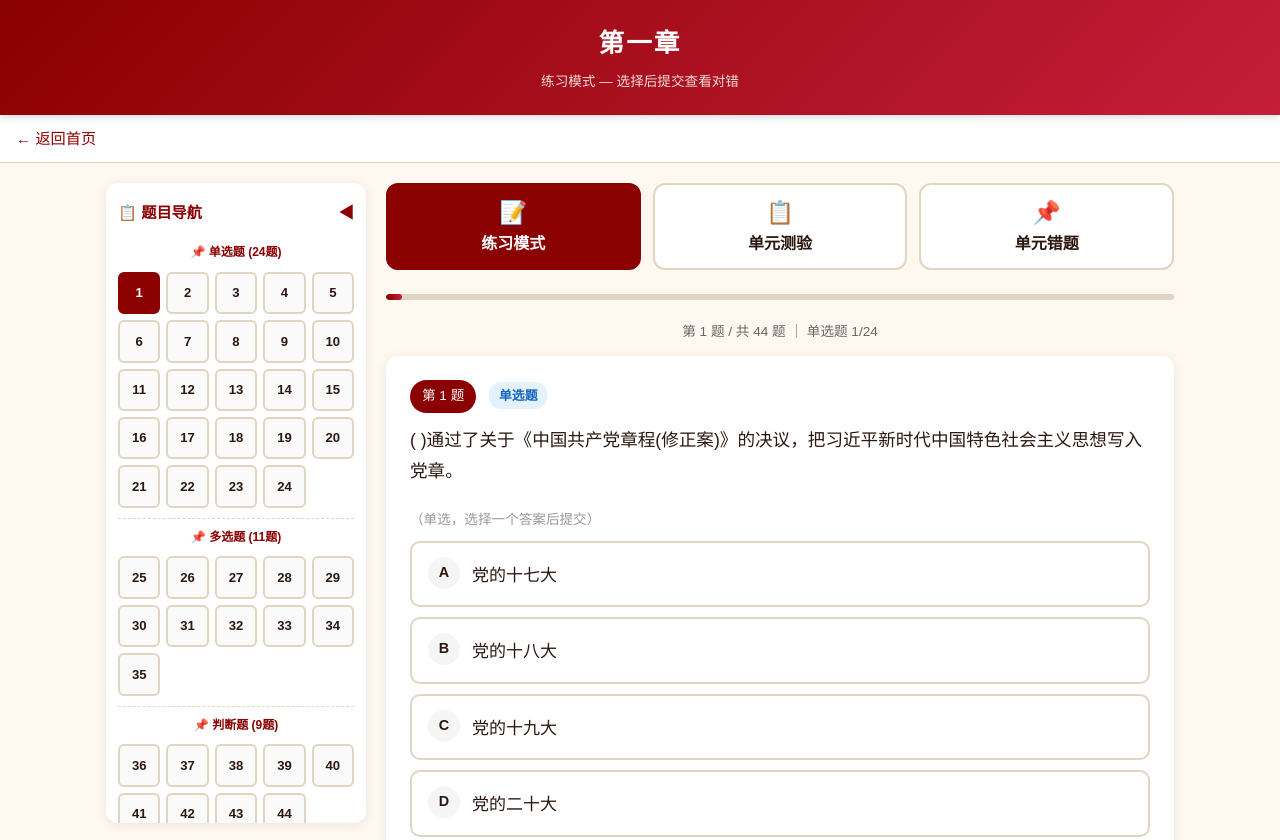
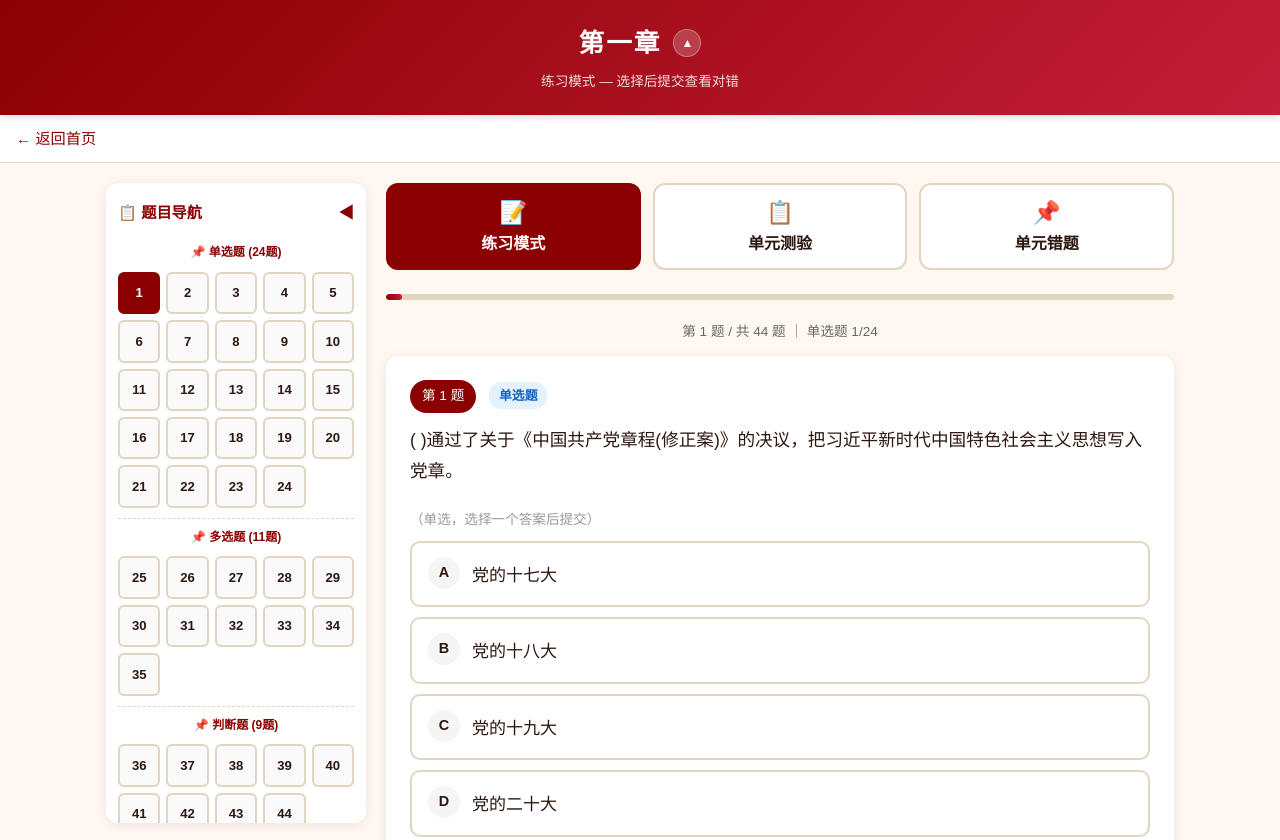
Before and after one commit to LH-0909/xisixiang, a plain HTML site: page 题库/unit.html in a window 1280 px wide. Shown: the top 840 px of the page. Drawn offline with Linux system fonts and the light colour scheme.

Commit message:
恢复标题栏收缩功能：unit/wrong-book/index页面添加toggleHeader

```diff
--- a/题库/unit.html
+++ b/题库/unit.html
@@ -8,12 +8,15 @@
 </head>
 <body>
 
-<header class="app-header">
-  <h1 id="unit-title">单元练习</h1>
+<header class="app-header" id="app-header">
+  <div class="header-content">
+    <h1 id="unit-title">单元练习</h1>
+    <button class="header-toggle" onclick="toggleHeader()" title="收缩标题栏">▲</button>
+  </div>
   <div class="subtitle" id="mode-label">练习模式</div>
 </header>
 
-<nav class="nav-bar">
+<nav class="nav-bar" id="nav-bar">
   <a href="index.html" class="nav-back">← 返回首页</a>
   <span style="flex:1"></span>
   <span class="timer" id="timer" style="display:none">⏱ 00:00</span>
@@ -80,6 +83,14 @@ let sidebarCollapsed = false;
 
 $('#unit-title').textContent = unit.name;
 updateModeUI();
+
+// ====== Header collapse ======
+function toggleHeader() {
+  const header = $('#app-header');
+  const nav = $('#nav-bar');
+  const collapsed = header.classList.toggle('collapsed');
+  if (nav) nav.classList.toggle('collapsed', collapsed);
+}
 
 // ====== Sidebar ======
 function toggleSidebar() {
```
Also changed, not shown: 题库/index.html (+10 -2 lines), 题库/wrong-book.html (+13 -3 lines).
